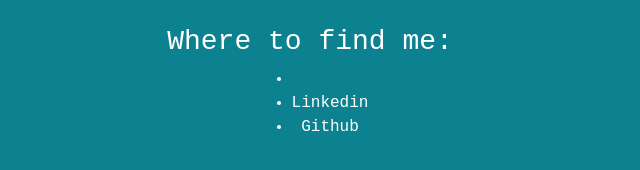
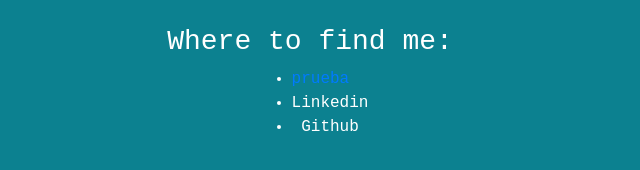
Before and after one commit to TheWildParamecium/TheWildParamecium.github.io, a plain HTML site: page index.html in a window 1280 px wide. Shown: the part 910-1080 px from the top of the page, 330-970 px from the left. Drawn offline with nearby package versions, Linux system fonts and the light colour scheme.

Commit message:
pagina inicial

```diff
--- a/index.html
+++ b/index.html
@@ -23,7 +23,7 @@
         <footer class="site-footer">
             <h3>Where to find me:</h3>
             <ul class="site-footer-contact">
-                <li><a href="facts.html"></a></li>
+                <li><a href="facts.html">prueba</a></li>
                 <li><a class="linkedin" href="https://www.linkedin.com/in/perezjesus94">Linkedin</a></li>
                 <li><a class="github" href="https://github.com/TheWildParamecium">Github</a></li>
             </ul>
```
